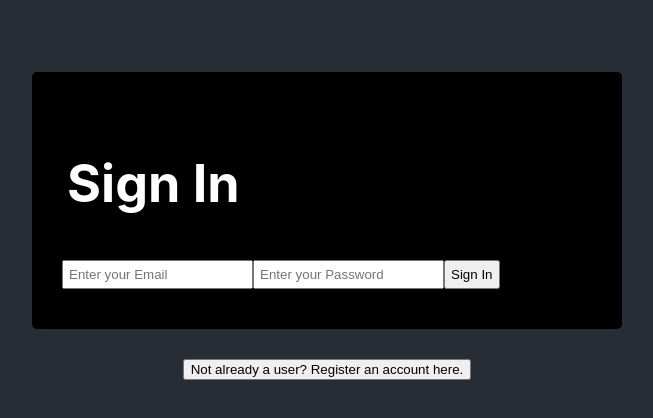
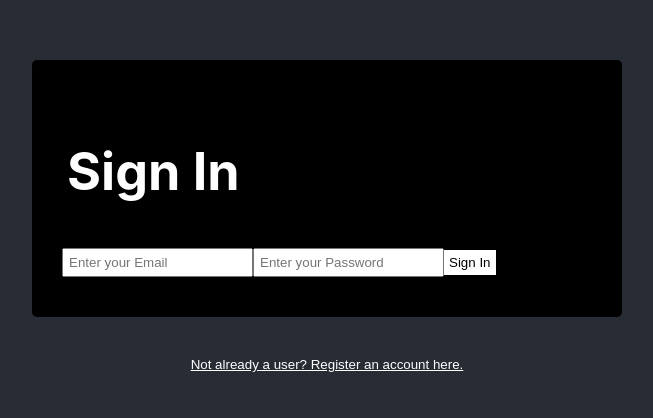
Before and after one commit to joshbernsteint/team11-scrumptious_7, a React (Create React App) app: page / in a window 1280 px wide. Shown: the part 184-602 px from the top of the page, without its empty margins (313-966 px from the left). Built offline with nearby package versions, Linux system fonts and the light colour scheme.

Commit message:
Updated forms
attempting to make it switch between login and register screens

```diff
--- a/src/components/loginForm.jsx
+++ b/src/components/loginForm.jsx
@@ -5,7 +5,7 @@ import {signInWithEmailAndPassword} from "firebase/auth"
 
 //used youtube video https://www.youtube.com/watch?v=Vv_Oi7zPPTw
 
-export default function Login () {
+export default function Login (props) {
     const [email, setEmail] = useState("");
     const [password, setPassword] = useState("");
 
@@ -39,7 +39,7 @@ export default function Login () {
                     <button type="submit">Sign In</button>
                 </div>
             </form>
-            <button>Not already a user? Register an account here.</button>
+            <button className="link-button">Not already a user? Register an account here.</button>
         </div>
     );
 };
--- a/src/components/registerForm.js
+++ b/src/components/registerForm.js
@@ -214,9 +214,9 @@ export default function RegisterForm() {
     }
 
     return (
-        <form onSubmit={handleRegister} className="form">
-            <div className='form-body'>
-                <div>
+        <div className='register-container'>
+            <form onSubmit={handleRegister} className="form">
+                <div className='form-body'>
                     <label className='label'>First Name</label>
                     <p className='error'>{errors.firstName}</p>
                     <input
@@ -305,7 +305,8 @@ export default function RegisterForm() {
                     />
                 </div>
                 <button>Register</button>
-            </div>
-        </form>
+            </form>
+            <button className="link-button">Already have an account? Sign in here</button>
+        </div>
     )
 }
--- a/src/components/style.css
+++ b/src/components/style.css
@@ -33,3 +33,16 @@
 .footer{
     text-align: center;
 }
+
+button {
+  border: none;
+  background-color: white;
+  padding: 20px;
+  cursor: pointer;
+}
+
+.link-button {
+  background: none;
+  color: white;
+  text-decoration: underline;
+}
```
